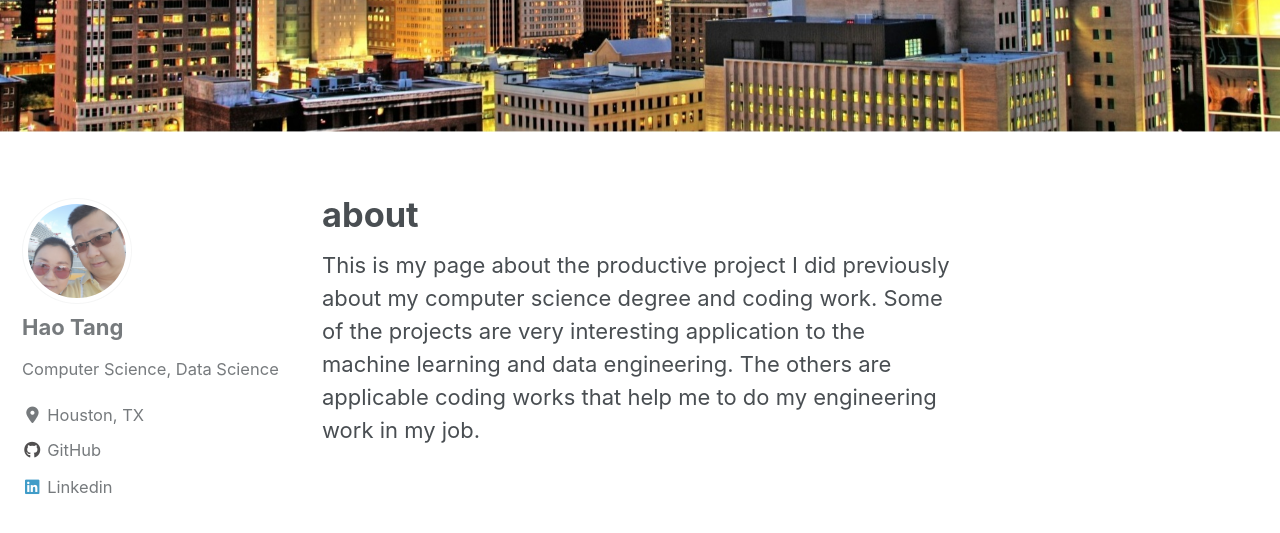
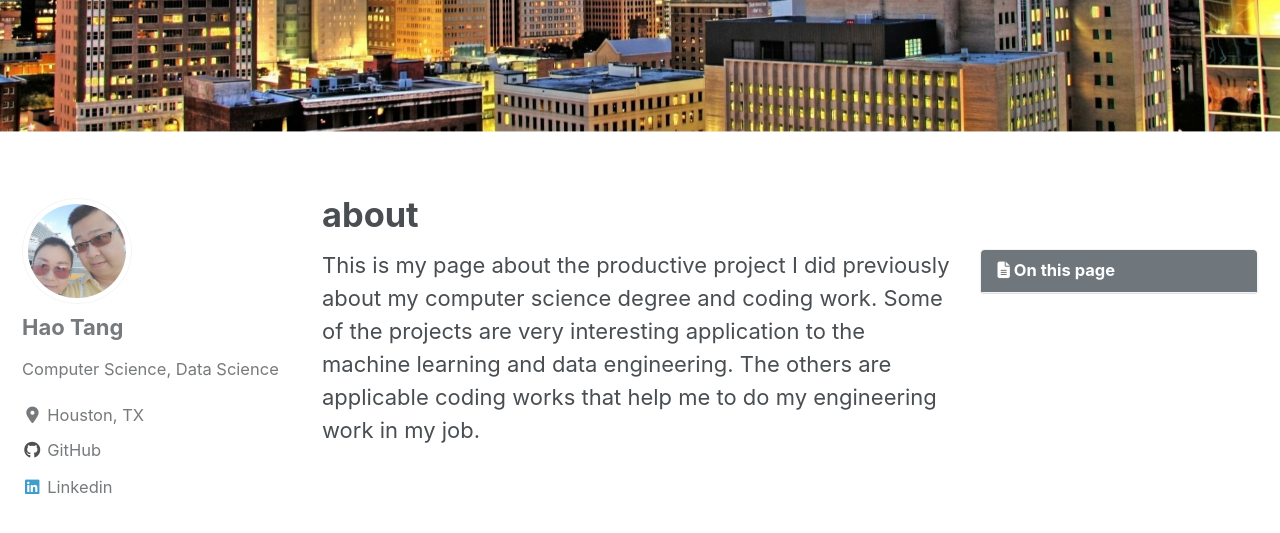
Before and after one commit to tanghao205/tanghao205.github.io, a Jekyll site: the page built from _pages/about.md, in a window 1280 px wide and 900 px high, scrolled down 425 px. Shown: the top 533 px of the window. Built offline with Jekyll 4.4.1, drawn with Linux system fonts in a browser that asks for light colours; cached includes are drawn as plain includes; nearby versions of some CDN libraries.

Commit message:
Update _config.yml

```diff
--- a/_config.yml
+++ b/_config.yml
@@ -304,3 +304,4 @@ defaults:
     values:
       layout: single
       author_profile: true
+      toc: true
```
